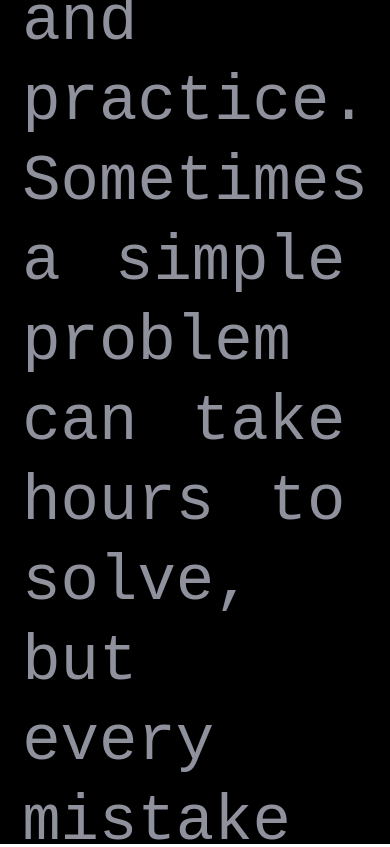
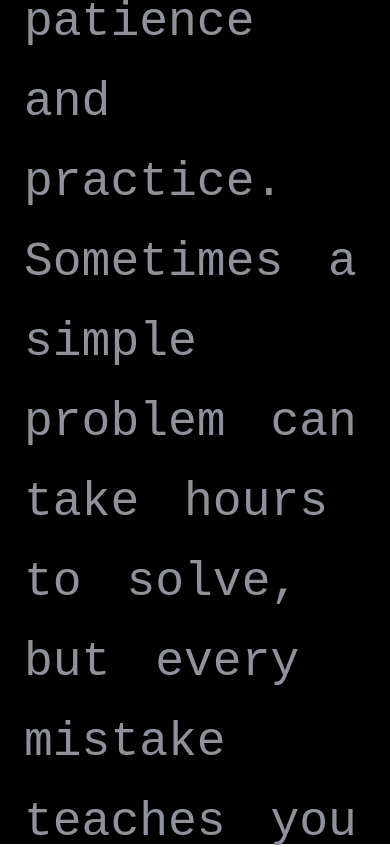
Before and after one commit to anuj-karan-axeno/CodePlayground, a React (Vite) app: page / in a window 390 px wide. Shown: the top 847 px of the page. Built offline with nearby package versions, Linux system fonts and the light colour scheme.

Commit message:
text resolution fix

```diff
--- a/src/scss/abstracts/_variables.scss
+++ b/src/scss/abstracts/_variables.scss
@@ -70,11 +70,11 @@ $size-caption: 1rem;       // 12px
 
 $size-label: 1.5rem;        // 14px
 
-$size-body: 3rem;             // 16px
+$size-body: 2rem;             // 16px
 
 $size-subtitle: 2rem;      // 20px
 
-$size-heading: 4rem;       // 28px
+$size-heading: 3rem;       // 28px
 
 $size-score: 8rem;          // 40px
 
@@ -91,7 +91,7 @@ $gap-standard: 1rem;           // 16px
 
 $gap-section: 1.5rem;          // 24px
 
-$gap-large: 2rem;              // 32px
+$gap-large: 3rem;              // 32px
 
 $gap-screen: 5rem;             // 48px
 
--- a/src/scss/layout/_text-area.scss
+++ b/src/scss/layout/_text-area.scss
@@ -1,18 +1,25 @@
 @use "../abstracts/variables" as *;
 
-.textArea{
+.textArea {
   width: 100%;
   height: 100vh;
   display: flex;
   justify-content: center;
   align-items: center;
-    padding: 10rem;
+  padding: $padding-xl;
   color: $ink-muted;
-    &__text{
+  &__text {
     font-size: $size-heading;
     line-height: $gap-screen;
     font-weight: lighter;
     word-spacing: $gap-standard;
     font-family: $font-code;
+
+    @media (max-width: 992px) {
+      font-size: $size-heading;
     }
   }
+  @media (max-width: 992px) {
+    padding: $gap-section;
+  }
+}
--- a/src/scss/style.css
+++ b/src/scss/style.css
@@ -46,15 +46,25 @@ ol {
   display: flex;
   justify-content: center;
   align-items: center;
-  padding: 10rem;
+  padding: 5rem;
   color: #8f929d;
 }
 .textArea__text {
-  font-size: 4rem;
+  font-size: 3rem;
   line-height: 5rem;
   font-weight: lighter;
   word-spacing: 1rem;
   font-family: "JetBrains Mono", monospace;
+}
+@media (max-width: 992px) {
+  .textArea__text {
+    font-size: 3rem;
+  }
+}
+@media (max-width: 992px) {
+  .textArea {
+    padding: 1.5rem;
+  }
 }
 
 .app {
```
Also changed, not shown: 1 other file (tests, documents, lock files or other folders). Lines whose indentation alone changed are shown as unchanged.
